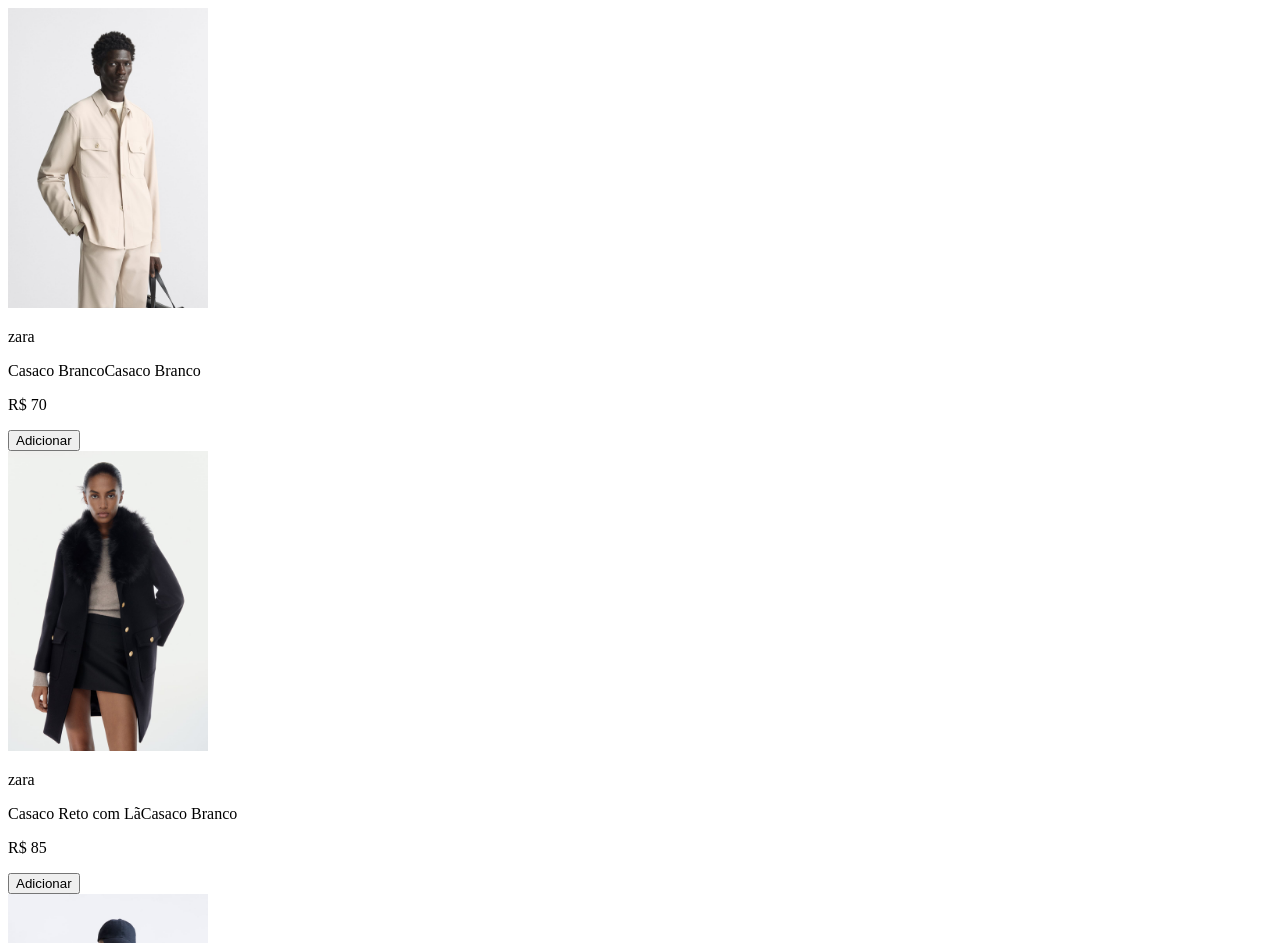
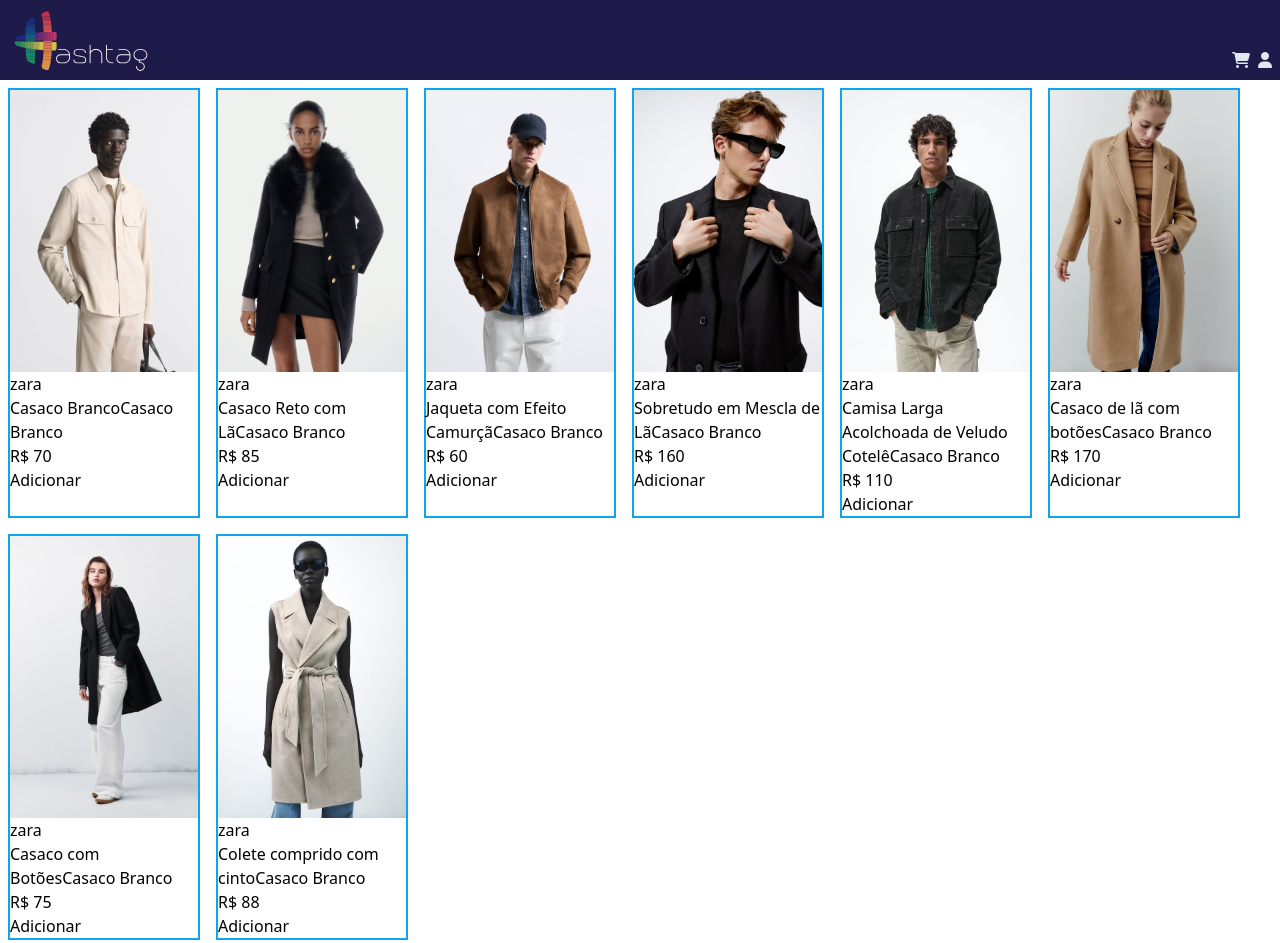
Before and after one commit to ronaldomacielDev/MagazineHashtag, a website built with Vite: page index.html in a window 1280 px wide. Shown: the top 943 px of the page. Built offline with nearby package versions, Linux system fonts and the light colour scheme.

Commit message:
estilização

```diff
--- a/index.html
+++ b/index.html
@@ -5,15 +5,29 @@
       <meta name="viewport" content="width=device-width, initial-scale=1.0">
       <title>Document</title>
       <link rel="stylesheet" href="./style.css">
+      <link rel="stylesheet"
+            href="https://cdnjs.cloudflare.com/ajax/libs/font-awesome/6.4.2/css/all.min.css"
+            integrity="sha512-z3gLpd7yknf1YoNbCzqRKc4qyor8gaKU1qmn+CShxbuBusANI9QpRohGBreCFkKxLhei6S9CQXFEbbKuqLg0DA=="
+            crossorigin="anonymous"
+            referrerpolicy="no-referrer"
+      />
 </head>
 <body>
-      <header>
-
+      <header class="flex bg-indigo-950 p-2 justify-between">
+            <img
+                  class='h-16'
+                  src="./assets/logo/hashtag.svg"
+                  alt="Logo do Magazine Hashtag"
+            />
+            <div class="text-slate-200 flex gap-2 items-end">
+                  <button><i class="fa-solid fa-cart-shopping"></i></button>
+                  <button><i class="fa-solid fa-user"></i></button>
+            </div>
       </header>
 
       <!-- ===== MAIN => PRINCIPAL ========================================================================================= -->
       <main>
-            <section id="container-produto">
+            <section class="flex flex-wrap" id="container-produto">
 
             </section>
       </main>
--- a/main.js
+++ b/main.js
@@ -74,13 +74,13 @@
 ];
 
 for (const produtoCatalogo of catalago ){
-      const cartaoProduto = `<div id="card-produto-1">
+      const cartaoProduto = `<div class='border-solid border-2 border-sky-500 w-48 m-2' id="card-produto-${produtoCatalogo.id}">
       <img
             src="./assets/img/${produtoCatalogo.imagem}"
             alt="Produto 1 do Magazine Hashtag."
       />
 
-<p>${produtoCatalogo.marca}</p>
+<p class='marca' >${produtoCatalogo.marca}</p>
 <p>${produtoCatalogo.nome}Casaco Branco</p>
 <p>R$ ${produtoCatalogo.preco}</p>
 <button>Adicionar</button>
--- a/package.json
+++ b/package.json
@@ -9,6 +9,9 @@
     "preview": "vite preview"
   },
   "devDependencies": {
+    "autoprefixer": "^10.4.15",
+    "postcss": "^8.4.29",
+    "tailwindcss": "^3.3.3",
     "vite": "^4.4.5"
   }
 }
--- /dev/null
+++ b/postcss.config.js
@@ -0,0 +1,6 @@
+export default {
+      plugins: {
+        tailwindcss: {},
+        autoprefixer: {},
+      }
+    }
--- a/style.css
+++ b/style.css
@@ -1,4 +1,3 @@
-img {
-      height: 300px;
-      width: auto;
-}
+@tailwind base;
+@tailwind components;
+@tailwind utilities;
--- /dev/null
+++ b/tailwind.config.js
@@ -0,0 +1,8 @@
+/** @type {import('tailwindcss').Config} */
+export default {
+  content: ["./src/**/*.{html,js}", "./*.{html,js}"],
+  theme: {
+    extend: {},
+  },
+  plugins: [],
+};
```
Also changed, not shown: 1 other file.
